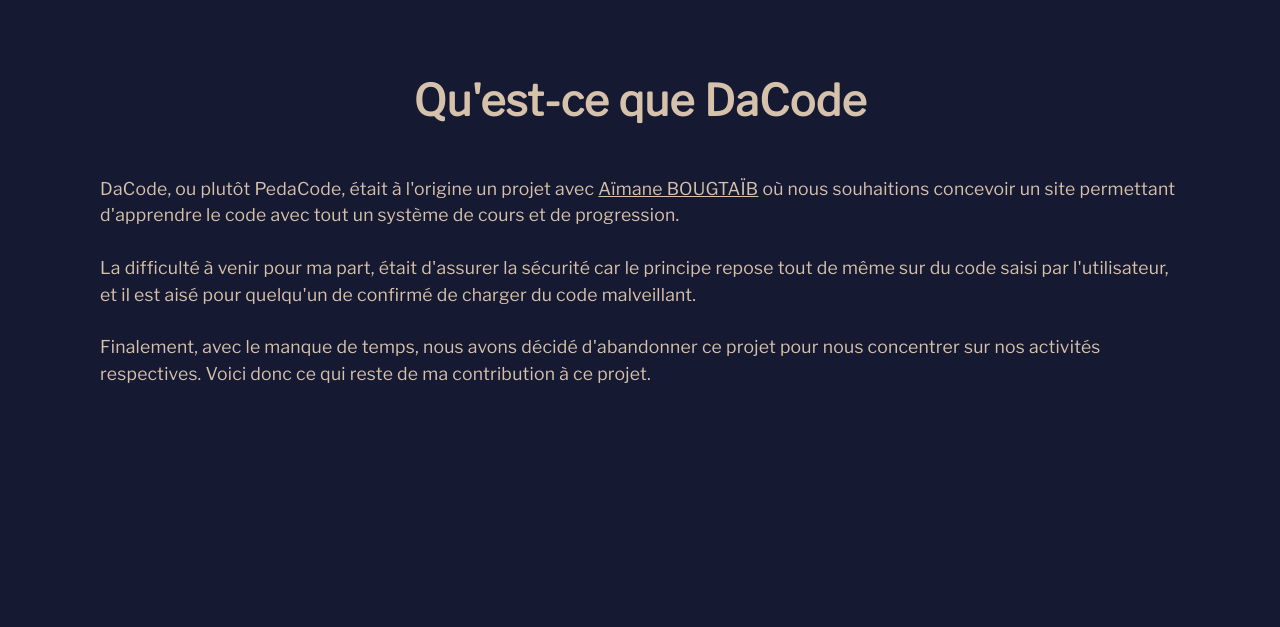
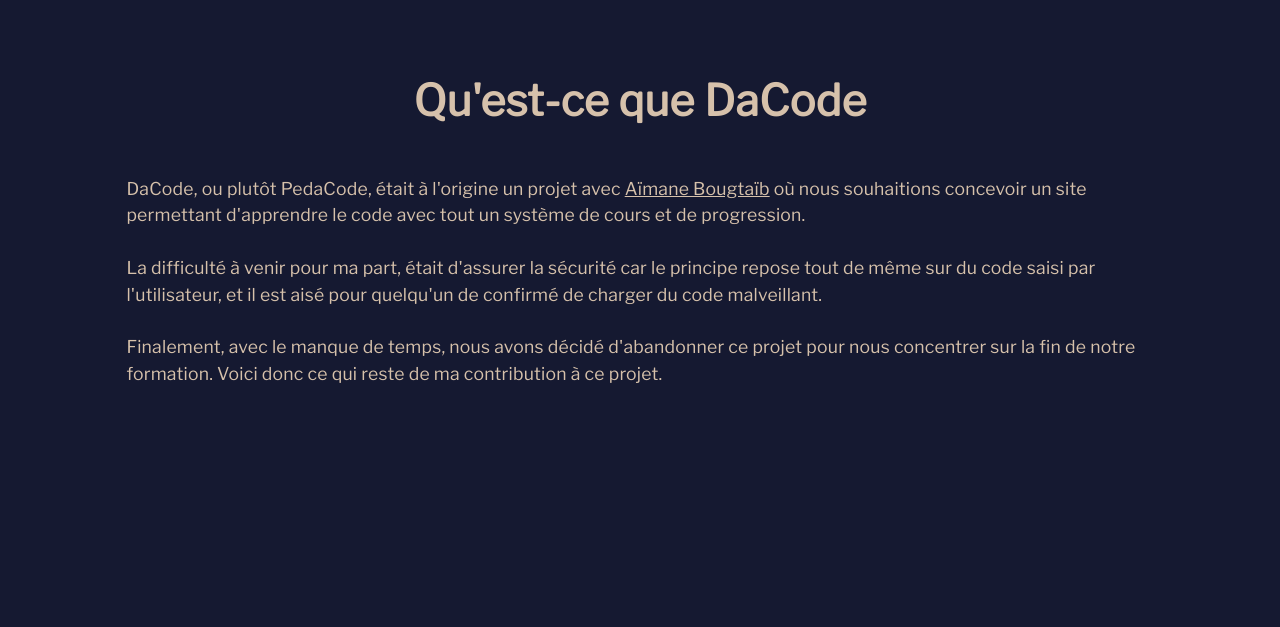
Before and after one commit to Nyto08/Dacode, a PHP site: template src/view/client/vabout.php in a window 1280 px wide. Shown: the part 58-685 px from the top of the page. Run offline with PHP 8.4, Linux system fonts and the light colour scheme; the template is opened without the code that fills it, so the values that code supplies are empty; style sheets or scripts are compiled from the project's sources; some libraries are stand-ins or nearby versions.

Commit message:
text change in about

```diff
--- a/src/view/client/vabout.php
+++ b/src/view/client/vabout.php
@@ -11,11 +11,11 @@ $navbar = ob_get_clean();
 
 <main class="flex-1">
 
-    <div class="max-w-[1080px] mx-auto">
+    <div class="max-w-[1080px] px-6 mx-auto">
         <h1 class="text-center text-4xl mt-20">Qu'est-ce que DaCode</h1>
-        <p class="mt-14">DaCode, ou plutôt PedaCode, était à l'origine un projet avec <a class="underline" href="https://aimane-bougtaib.netlify.app/">Aïmane BOUGTAÏB</a> où nous souhaitions concevoir un site permettant d'apprendre le code avec tout un système de cours et de progression.</p>
+        <p class="mt-14">DaCode, ou plutôt PedaCode, était à l'origine un projet avec <a class="underline" href="https://aimane-bougtaib.netlify.app/" target="_blank">Aïmane Bougtaïb</a> où nous souhaitions concevoir un site permettant d'apprendre le code avec tout un système de cours et de progression.</p>
         <p class="mt-6">La difficulté à venir pour ma part, était d'assurer la sécurité car le principe repose tout de même sur du code saisi par l'utilisateur, et il est aisé pour quelqu'un de confirmé de charger du code malveillant.</p>
-        <p class="mt-6">Finalement, avec le manque de temps, nous avons décidé d'abandonner ce projet pour nous concentrer sur nos activités respectives. Voici donc ce qui reste de ma contribution à ce projet.</p>
+        <p class="mt-6">Finalement, avec le manque de temps, nous avons décidé d'abandonner ce projet pour nous concentrer sur la fin de notre formation. Voici donc ce qui reste de ma contribution à ce projet.</p>
 
     </div>
 
```
